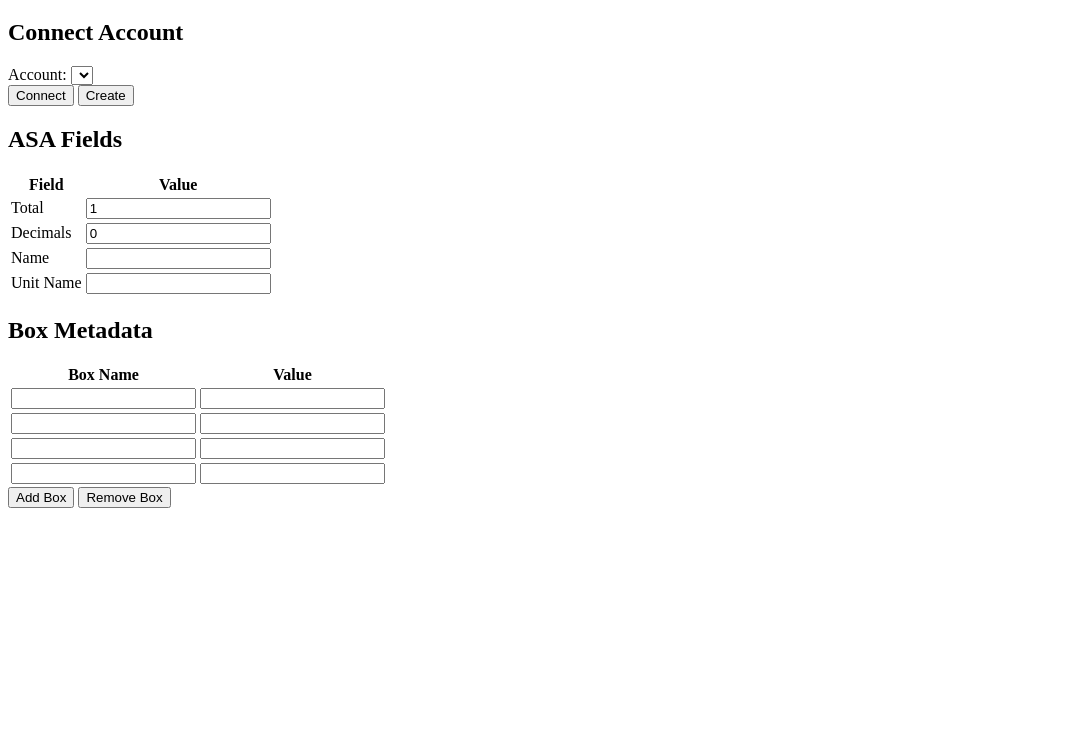
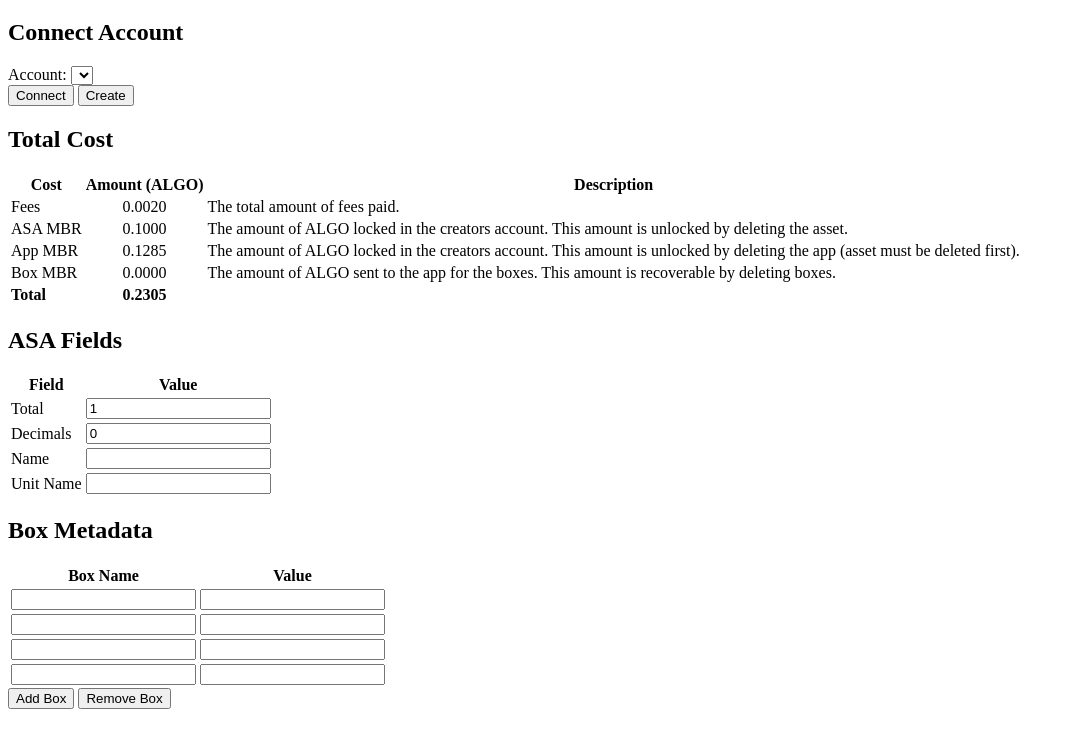
Before and after one commit to joe-p/asa_app_arc, a website built with webpack: page web-demo/index.html in a window 1280 px wide. Shown: the part 61-800 px from the top of the page, without its empty margins (0-1074 px from the left). Built offline with nearby package versions, Linux system fonts and the light colour scheme; what @perawallet/connect, algosdk would draw is missing.

Commit message:
calculate costs

```diff
--- a/web-demo/index.html
+++ b/web-demo/index.html
@@ -15,6 +15,40 @@
     <button id="connect">Connect</button>
     <button id="create">Create</button>
     <br>
+
+    <h2>Total Cost</h2>
+    <table id="asa">
+        <tr>
+            <th>Cost</th>
+            <th>Amount (ALGO)</th>
+            <th>Description</th>
+        </tr>
+        <tr>
+            <td>Fees</td>
+            <td id="fees" style="text-align: center">0.0020</td>
+            <td>The total amount of fees paid.</td>
+        </tr>
+        <tr>
+            <td>ASA MBR</td>
+            <td id="asa-mbr" style="text-align: center">0.1000</td>
+            <td>The amount of ALGO locked in the creators account. This amount is unlocked by deleting the asset.</td>
+        </tr>
+        <tr>
+            <td>App MBR</td>
+            <td id="app-mbr" style="text-align: center">0.1285</td>
+            <td>The amount of ALGO locked in the creators account. This amount is unlocked by deleting the app (asset must be deleted first).</td>
+        </tr>
+        <tr>
+            <td>Box MBR</td>
+            <td id="box-mbr" style="text-align: center">0.0000</td>
+            <td>The amount of ALGO sent to the app for the boxes. This amount is recoverable by deleting boxes.</td>
+        </tr>
+        <tr>
+            <td><b>Total</b></td>
+            <td style="text-align: center"><b id="total"></b></td>
+        </tr>
+
+    </table>
 
     <h2>ASA Fields</h2>
     <table id="asa">
--- a/web-demo/src/index.ts
+++ b/web-demo/src/index.ts
@@ -15,14 +15,51 @@
 const nameInput = document.getElementById('name') as HTMLInputElement;
 const unitName = document.getElementById('unit') as HTMLInputElement;
 
+const totalCost = document.getElementById('total') as HTMLElement;
+const boxMbrCost = document.getElementById('box-mbr') as HTMLElement;
+const appMbrCost = document.getElementById('app-mbr') as HTMLElement;
+const asaMbrCost = document.getElementById('asa-mbr') as HTMLElement;
+const fees = document.getElementById('fees') as HTMLElement;
+
+const BOX_CREATE_COST = 0.0025;
+const BOX_BYTE_COST = 0.0004;
+
 const buttonIds = ['connect', 'create', 'add', 'remove'];
 const buttons: { [key: string]: HTMLButtonElement } = {};
 const pera = new PeraSession();
+
+function calculateTotalCost() {
+  const total = parseFloat(fees.innerHTML)
+  + parseFloat(boxMbrCost.innerHTML)
+  + parseFloat(appMbrCost.innerHTML)
+  + parseFloat(asaMbrCost.innerHTML);
+
+  totalCost.innerHTML = total.toString();
+}
+
+function calculateMBRandFees() {
+  const keys = Array.from(metadataTable.querySelectorAll('.key')).map((i: HTMLInputElement) => i.value.length);
+  const values = Array.from(metadataTable.querySelectorAll('.value')).map((i: HTMLInputElement) => i.value.length);
+
+  const totalSize = keys.reduce((a, b) => a + b, 0) + values.reduce((a, b) => a + b, 0);
+
+  const boxMbr = BOX_CREATE_COST * keys.filter((k) => k > 0).length + BOX_BYTE_COST * totalSize;
+
+  boxMbrCost.innerHTML = boxMbr.toString();
+
+  const totalFee = Math.ceil(keys.filter((k) => k > 0).length / 4) * 0.001;
+
+  fees.innerHTML = (0.0020 + totalFee).toString();
+
+  calculateTotalCost();
+}
 
 function addBoxField() {
   const row = metadataTable.insertRow();
   const keyCell = row.insertCell();
   const valueCell = row.insertCell();
+  keyCell.oninput = calculateMBRandFees;
+  valueCell.oninput = calculateMBRandFees;
 
   keyCell.innerHTML = '<input type="text" class="key">';
   valueCell.innerHTML = '<input type="text" class="value">';
@@ -46,6 +83,8 @@
 function signer(txns: algosdk.Transaction[]) {
   return pera.signTxns(txns);
 }
+
+calculateTotalCost();
 
 Array(4).fill(null).forEach(() => {
   addBoxField();
```
